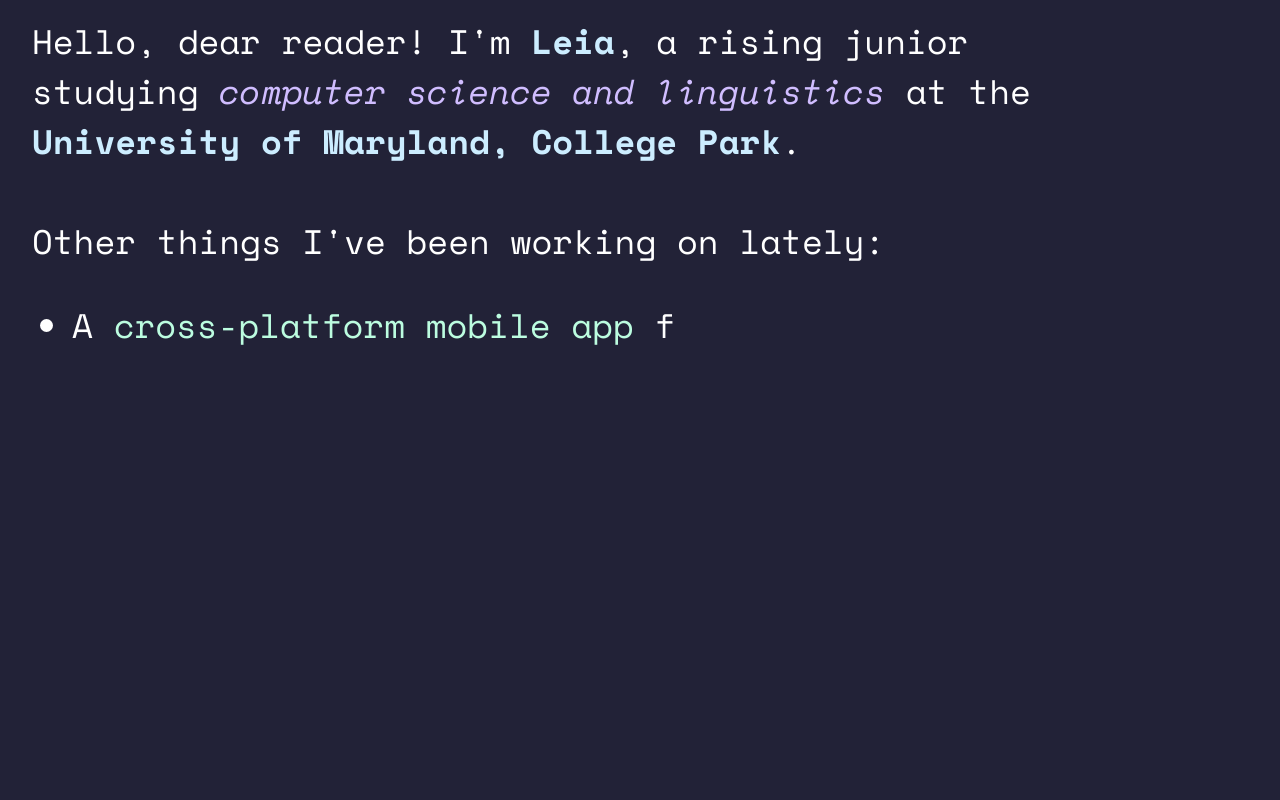
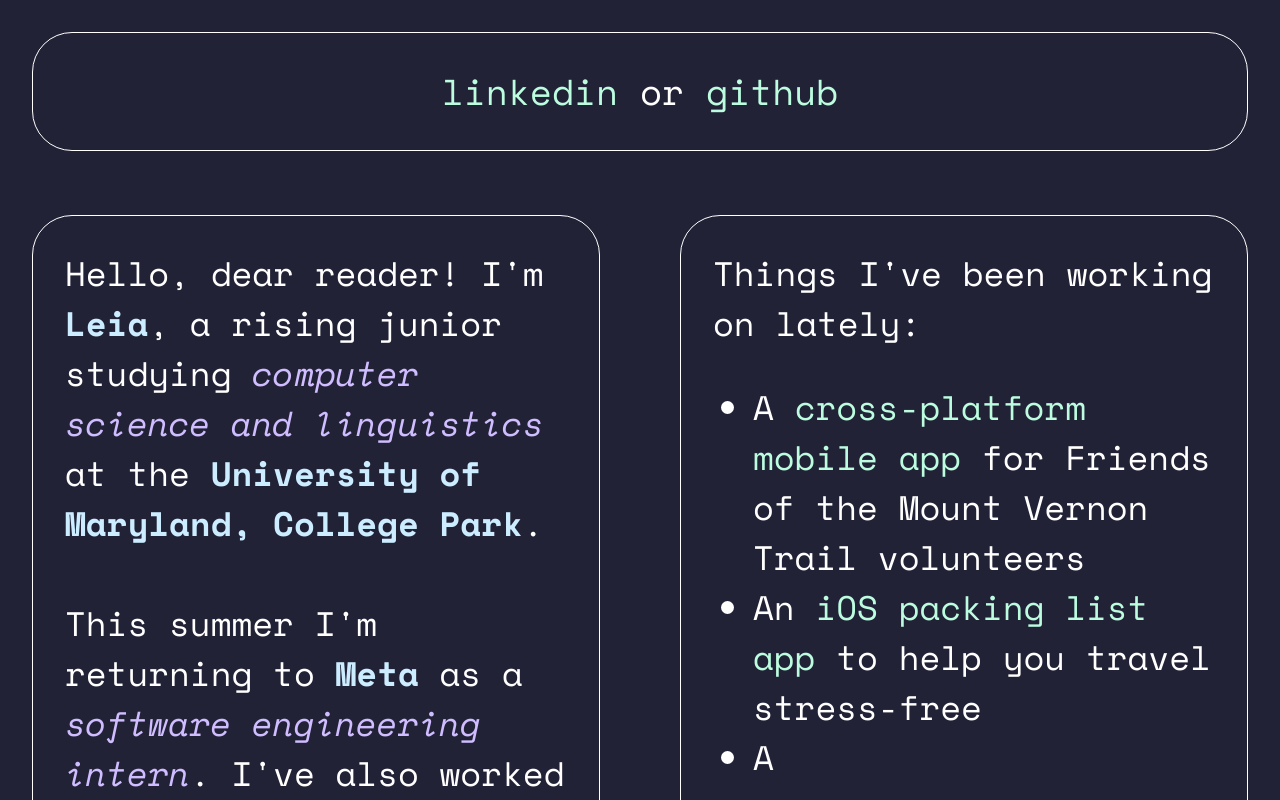
Before and after one commit to asea-aranion/portfolio, a React (Vite) app: page / in a window 1280 px wide. Shown: the top 800 px of the page. Built offline with nearby package versions, Linux system fonts and the light colour scheme.

Commit message:
change layout

```diff
--- a/src/components/Banner.tsx
+++ b/src/components/Banner.tsx
@@ -1,15 +1,19 @@
+import { useState } from "react";
 import styles from "../css/Banner.module.css";
+import { useMarkdownTyping } from "../mdAnimation";
+
+const text = `[linkedin](https://www.linkedin.com/in/leia-spagnola/) or [github](https://github.com/asea-aranion)`;
 
 const Banner = () => {
+    const [, setDone0] = useState(false);
+
+    const { display } = useMarkdownTyping(text, true, setDone0);
+
     return (
         <header className={styles.header}>
-            <h1 className={styles.title}>apps by leia spagnola</h1>
-            <a
-                className={styles.subtitle}
-                href="https://github.com/asea-aranion"
-                target="blank">
-                asea-aranion on github
-            </a>
+            <div
+                className={styles.display}
+                dangerouslySetInnerHTML={{ __html: display }}></div>
         </header>
     );
 };
--- a/src/components/Home.tsx
+++ b/src/components/Home.tsx
@@ -1,9 +1,16 @@
+import Banner from "./Banner";
 import Intro from "./Intro";
+import styles from "../css/Home.module.css";
+import Projects from "./Projects";
 
 const Home = () => {
     return (
         <>
-            <Intro></Intro>
+            <Banner></Banner>
+            <div className={styles.grid}>
+                <Intro></Intro>
+                <Projects></Projects>
+            </div>
         </>
     );
 };
--- a/src/components/Intro.tsx
+++ b/src/components/Intro.tsx
@@ -1,14 +1,10 @@
 import { useMarkdownTyping } from "../mdAnimation";
-import styles from "../css/Intro.module.css";
+import styles from "../css/BasicDisplay.module.css";
 import { useState } from "react";
 
 const text = `Hello, dear reader! I'm **Leia**, a rising junior studying _computer science and linguistics_ at the **University of Maryland, College Park**.
 
-Other things I've been working on lately:
-- A [cross-platform mobile app](https://github.com/Hack4Impact-UMD/mount-vernon-trail) for Friends of the Mount Vernon Trail volunteers
-- An [iOS packing list app](https://github.com/asea-aranion/Packet) to help you travel stress-free
-- A [VSCode extension](https://github.com/asea-aranion/commitiquette) to notify you when your uncommitted changes are starting to look a bit hefty
-- A [Tidbyt app](https://github.com/tidbyt/community/tree/main/apps/underwaterclock) to bring some oceanic calm to your desk or home`;
+This summer I'm returning to **Meta** as a _software engineering intern_. I've also worked for UMD's **student union** as a _web developer_.`;
 
 const Intro = () => {
     const [, setDone0] = useState(false);
--- /dev/null
+++ b/src/components/Projects.tsx
@@ -0,0 +1,23 @@
+import { useMarkdownTyping } from "../mdAnimation";
+import styles from "../css/BasicDisplay.module.css";
+import { useState } from "react";
+
+const text = `Things I've been working on lately:
+- A [cross-platform mobile app](https://github.com/Hack4Impact-UMD/mount-vernon-trail) for Friends of the Mount Vernon Trail volunteers
+- An [iOS packing list app](https://github.com/asea-aranion/Packet) to help you travel stress-free
+- A [VSCode extension](https://github.com/asea-aranion/commitiquette) to notify you when your uncommitted changes are starting to look a bit hefty
+- A [Tidbyt app](https://github.com/tidbyt/community/tree/main/apps/underwaterclock) to bring some oceanic calm to your desk or home`;
+
+const Projects = () => {
+    const [, setDone0] = useState(false);
+
+    const { display } = useMarkdownTyping(text, true, setDone0);
+
+    return (
+        <div
+            className={styles.display}
+            dangerouslySetInnerHTML={{ __html: display }}></div>
+    );
+};
+
+export default Projects;
--- a/src/css/Banner.module.css
+++ b/src/css/Banner.module.css
@@ -1,34 +1,12 @@
-@keyframes slide-in {
-    from {
-        transform: translateY(-100%);
-        opacity: 0;
-    }
-    to {
-        transform: translateY(0);
-        opacity: 1;
-    }
+.header {
+    box-sizing: border-box;
+    text-align: center;
+    border: white 1px solid;
+    border-radius: 40px;
+    margin: 2rem;
+    padding: 2rem;
 }
 
-.header {
-    box-sizing: border-box;
-    width: 100%;
-    text-align: center;
-    background-color: var(--secondary-background);
-    margin: 0;
-    padding: 2rem;
-    display: flex;
-    flex-flow: column nowrap;
-    gap: 1rem;
-    animation: 1.25s ease 0s 1 running slide-in;
+.display {
+    font-size: 36px;
 }
-
-.title {
-    margin: 0;
-    font-weight: bold;
-    font-size: 42px;
-}
-
-.subtitle {
-    font-weight: normal;
-    font-size: 28px;
-}
--- /dev/null
+++ b/src/css/BasicDisplay.module.css
@@ -0,0 +1,14 @@
+.display {
+    font-size: 34px;
+    padding: 2rem;
+    border: white 1px solid;
+    border-radius: 40px;
+    margin: 2rem;
+    overflow-wrap: break-word;
+    height: min-content;
+    transition: transform ease-in-out 0.5s;
+}
+
+.display:hover {
+    transform: scale(1.025);
+}
--- /dev/null
+++ b/src/css/Home.module.css
@@ -0,0 +1,5 @@
+.grid {
+    display: grid;
+    grid-template-columns: repeat(2, minmax(0, 1fr));
+    column-gap: 1rem;
+}
--- a/src/css/Intro.module.css
+++ /dev/null
@@ -1,4 +0,0 @@
-.display {
-    font-size: 34px;
-    padding: 1rem 10rem 1rem 2rem;
-}
```
